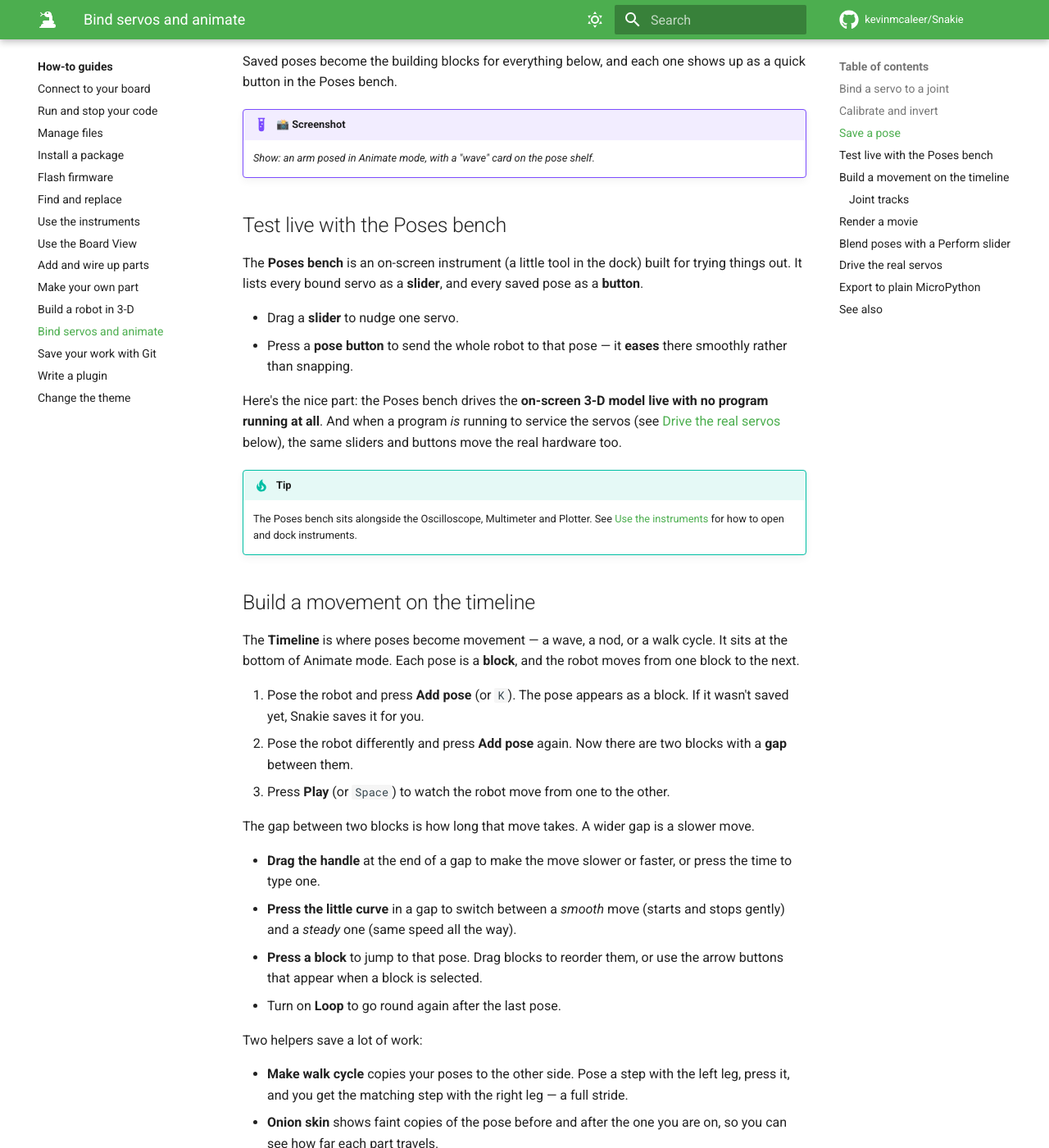
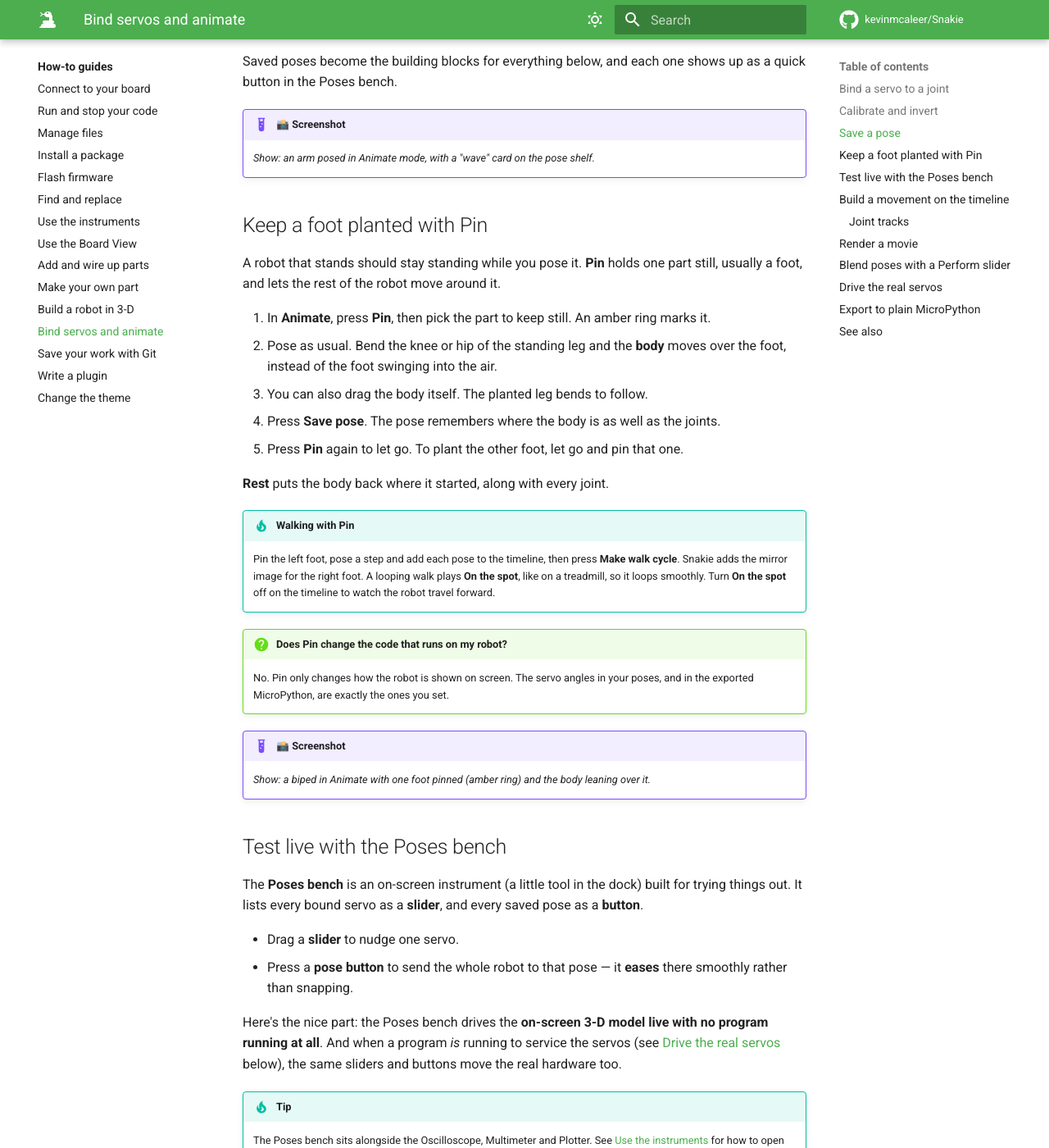
Before and after one commit to kevinmcaleer/snakie-docs, an MkDocs documentation site: the page built from docs/guides/motion-studio.md, in a window 1280 px wide and 1400 px high, scrolled down 1955 px. Shown: the whole window at 82% size. Built offline with MkDocs 1.6.1 and Material for MkDocs 9.7.7, drawn with Linux system fonts in a browser that asks for light colours; comment, search, counter and statistics services are not loaded; some of the changed text lies outside the part shown.

Commit message:
docs: Pin a foot in Animate, and On the spot
Co-Authored-By: Claude Fable 5.2 <noreply@anthropic.com>
Claude-Session: https://claude.ai/code/session_01PQC6xmv9Yf9uduDGjtW6e9

```diff
--- a/docs/guides/motion-studio.md
+++ b/docs/guides/motion-studio.md
@@ -51,6 +51,27 @@ Saved poses become the building blocks for everything below, and each one shows
 !!! example "📸 Screenshot"
     _Show: an arm posed in Animate mode, with a "wave" card on the pose shelf._
 
+## Keep a foot planted with Pin
+
+A robot that stands should stay standing while you pose it. **Pin** holds one part still, usually a foot, and lets the rest of the robot move around it.
+
+1. In **Animate**, press **Pin**, then pick the part to keep still. An amber ring marks it.
+2. Pose as usual. Bend the knee or hip of the standing leg and the **body** moves over the foot, instead of the foot swinging into the air.
+3. You can also drag the body itself. The planted leg bends to follow.
+4. Press **Save pose**. The pose remembers where the body is as well as the joints.
+5. Press **Pin** again to let go. To plant the other foot, let go and pin that one.
+
+**Rest** puts the body back where it started, along with every joint.
+
+!!! tip "Walking with Pin"
+    Pin the left foot, pose a step and add each pose to the timeline, then press **Make walk cycle**. Snakie adds the mirror image for the right foot. A looping walk plays **On the spot**, like on a treadmill, so it loops smoothly. Turn **On the spot** off on the timeline to watch the robot travel forward.
+
+!!! question "Does Pin change the code that runs on my robot?"
+    No. Pin only changes how the robot is shown on screen. The servo angles in your poses, and in the exported MicroPython, are exactly the ones you set.
+
+!!! example "📸 Screenshot"
+    _Show: a biped in Animate with one foot pinned (amber ring) and the body leaning over it._
+
 ## Test live with the Poses bench
 
 The **Poses bench** is an on-screen instrument (a little tool in the dock) built for trying things out. It lists every bound servo as a **slider**, and every saved pose as a **button**.
@@ -82,6 +103,7 @@ Two helpers save a lot of work:
 
 - **Make walk cycle** copies your poses to the other side. Pose a step with the left leg, press it, and you get the matching step with the right leg — a full stride.
 - **Onion skin** shows faint copies of the pose before and after the one you are on, so you can see how far each part travels.
+- **On the spot** appears for a looping walk whose poses move the body (made with [Pin](#keep-a-foot-planted-with-pin)). It plays the walk in place. Turn it off to see the robot travel.
 
 !!! tip "Keys"
     `Space` plays and pauses, `←` and `→` step between blocks, `K` adds the current pose, and `Delete` takes the selected block off the timeline. The saved pose stays on the shelf.
```
